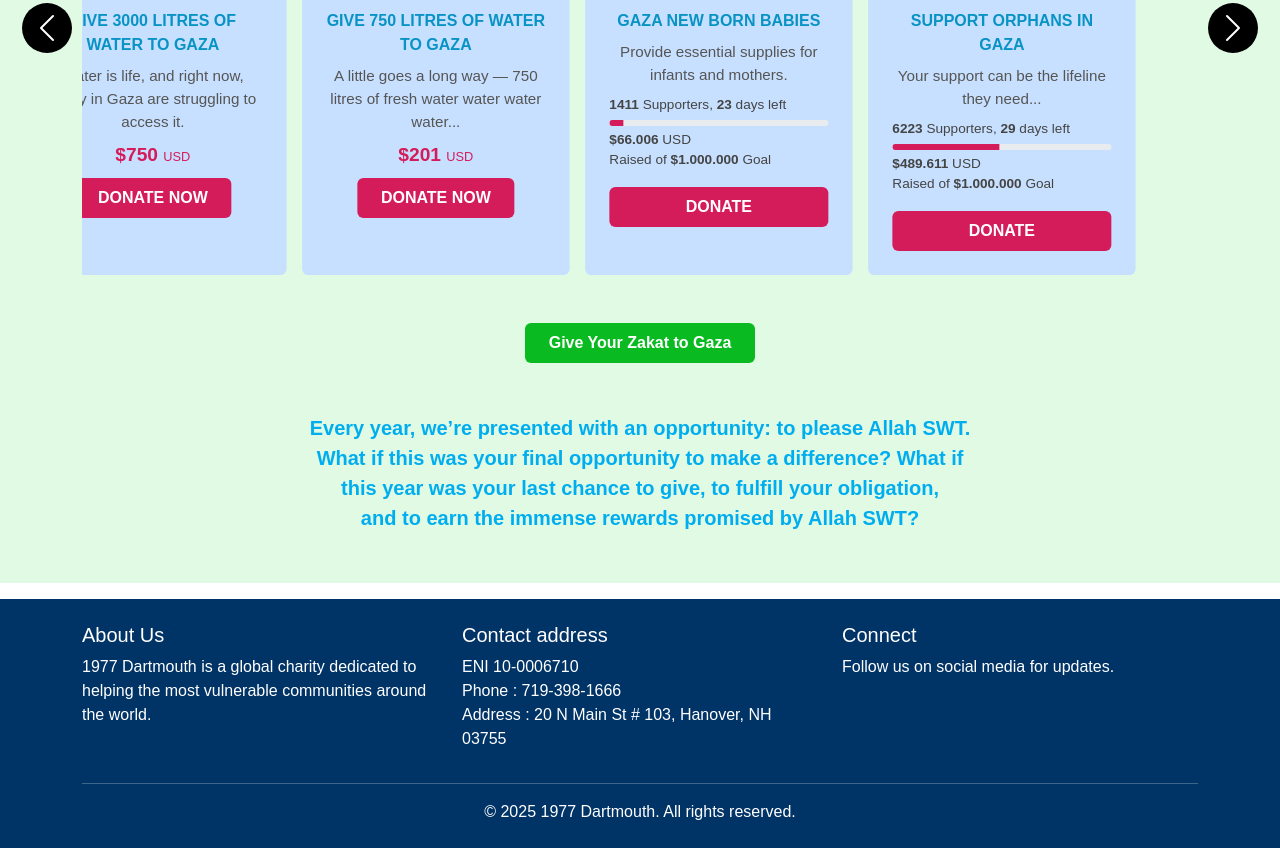
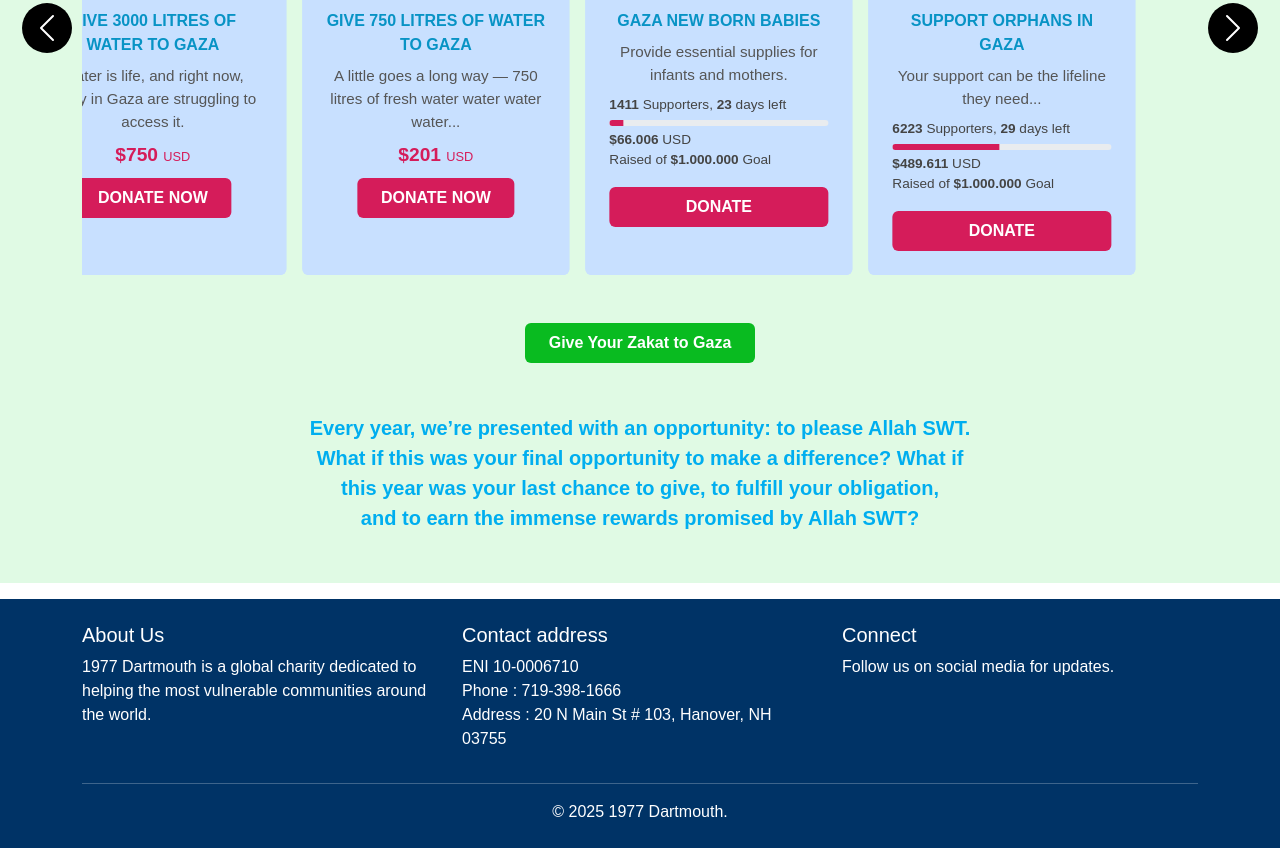
Before and after one commit to khanhbapcai1995/1977-Dartmouth, a plain HTML site: page index.html in a window 1280 px wide. Shown: the part 1736-2584 px from the top of the page. Drawn offline with nearby package versions, Linux system fonts and the light colour scheme.

Commit message:
Update index.html

```diff
--- a/index.html
+++ b/index.html
@@ -613,7 +613,7 @@
         </div>
       </div>
       <hr class="border-light">
-      <div class="text-center">&copy; 2025 1977 Dartmouth. All rights reserved.</div>
+      <div class="text-center">&copy; 2025 1977 Dartmouth.</div>
     </div>
   </footer>
 
```
